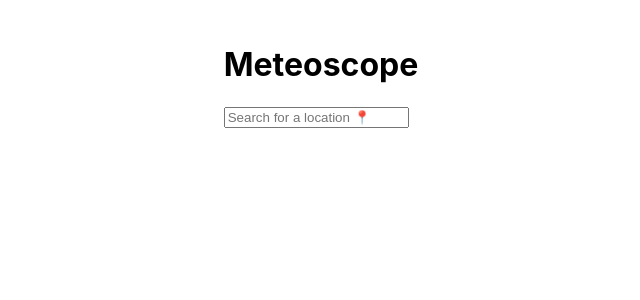
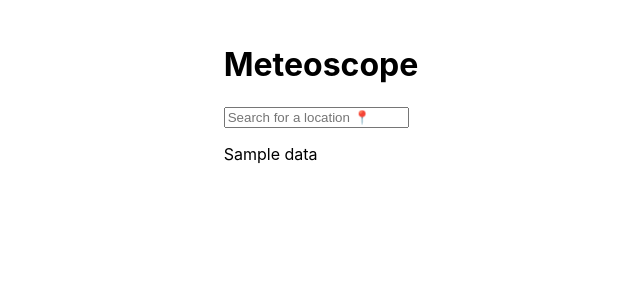
Before and after one commit to rumanstheddy/angular-meteo, an Angular app: page / in a window 1280 px wide. Shown: the top 300 px of the page, without its empty margins (319-959 px from the left). Built offline with nearby package versions, Linux system fonts and the light colour scheme; no server answers.

Commit message:
created resultsbox component

```diff
--- a/src/app/app.module.ts
+++ b/src/app/app.module.ts
@@ -10,9 +10,10 @@ import { HomeComponent } from './pages/home/home.component';
 import { OpenMeteoService } from './services/open-meteo.service';
 import { provideHttpClient } from '@angular/common/http';
 import { FormsModule } from '@angular/forms';
+import { ResultsBoxComponent } from './components/results-box/results-box.component';
 
 @NgModule({
-  declarations: [AppComponent, HomeComponent],
+  declarations: [AppComponent, HomeComponent, ResultsBoxComponent],
   imports: [BrowserModule, AppRoutingModule, FormsModule],
   providers: [provideClientHydration(), provideHttpClient(), OpenMeteoService],
   bootstrap: [AppComponent],
--- /dev/null
+++ b/src/app/components/results-box/results-box.component.html
@@ -0,0 +1 @@
+<p>{{resultsData}}</p>
--- a/src/app/pages/home/home.component.html
+++ b/src/app/pages/home/home.component.html
@@ -1,2 +1,4 @@
 <h1>{{title}}</h1>
-<input type="text" placeholder="Search for a location 📍" [(ngModel)]="search" (ngModelChange)="handleChange($event)" name="search" />
+<input type="text" placeholder="Search for a location 📍" [(ngModel)]="search" (ngModelChange)="handleChange($event)"
+    name="search" />
+<results-box [resultsData]="data" />
--- a/src/app/pages/home/home.component.ts
+++ b/src/app/pages/home/home.component.ts
@@ -11,6 +11,7 @@ export class HomeComponent {
   title = 'Meteoscope';
   searchResults: LocationData | null = null;
   search = '';
+  data = 'Sample data';
 
   handleChange(text: string) {
     this.search = text;
```
Also changed, not shown: src/app/components/results-box/results-box.component.ts (added, +10 -0 lines), src/app/components/results-box/results-box.component.scss (added), 1 other file (tests, documents, lock files or other folders).
